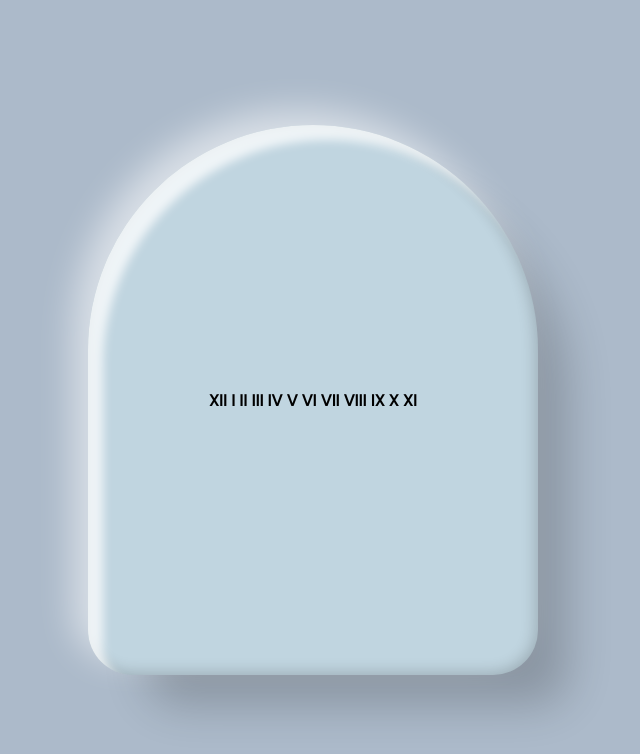
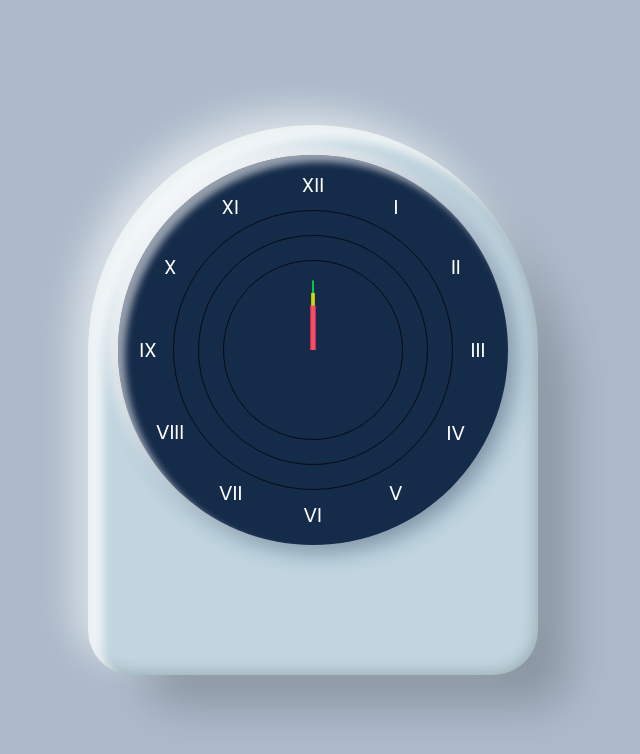
Before and after one commit to jsunh98/anal-clock, a plain HTML site: page index.html in a window 1280 px wide. Shown: the whole page, without its empty margins (327-967 px from the left). Drawn offline with Linux system fonts and the light colour scheme.

Commit message:
added stylings to the analog clock, pushed the roman numerals in place and added the hands with inner circles

```diff
--- a/index.html
+++ b/index.html
@@ -9,9 +9,9 @@
 <body>
     <div class="clock">
         <div class="numbers">
-            <div class="circle" id="sec" style="--clr: #04fc43;"></div>
-            <div class="circle" id="min" style="--clr: #fee800;"></div>
-            <div class="circle" id="hr" style="--clr: #ff2972;"></div>
+            <div class="circle" id="sec" style="--clr: #04fc43;"><i></i></div>
+            <div class="circle" id="min" style="--clr: #fee800;"><i></i></div>
+            <div class="circle" id="hrs" style="--clr: #ff2972;"><i></i></div>
             <span style="--i:0;"><b>XII</b></span>
             <span style="--i:1;"><b>I</b></span>
             <span style="--i:2;"><b>II</b></span>
--- a/styles.css
+++ b/styles.css
@@ -28,3 +28,66 @@ body {
     inset 15px 15px 10px rgba(255,255,255,0.75), -15px -15px 35px rgba(255,255,255,0.55),
     inset -2px -2px 15px rgba(0,0,0,0.2);
 }
+.numbers {
+    position: absolute;
+    top: 30px;
+    width: 390px;
+    height: 390px;
+    background: #152b4a;
+    border-radius: 50%;
+    display: flex;
+    justify-content: center;
+    align-items: center;
+    box-shadow: 7px 7px 22px #152b4a66,
+    inset 7px 7px 7px rgba(255,255,255,0.55),
+    -9px -9px 15px rgba(255,255,255,1)
+}
+.numbers span {
+    position: absolute;
+    inset: 15px;
+    text-align: center;
+    color: #fff;
+    font-size: 1.25em;
+    transform: rotate(calc(30deg * var(--i)));
+}
+.numbers span b {
+    font-weight: 400;
+    display: inline-block;
+    transform: rotate(calc(-30deg * var(--i)));
+}
+.numbers .circle {
+    position: absolute;
+    width: 280px;
+    height: 280px;
+    border: 1px solid rgba(0,0,0,0.75);
+    border-radius: 50%;
+    display: flex;
+    justify-content: center;
+    align-items: flex-start;
+    z-index: 10;
+}
+.numbers .circle i {
+    position: absolute;
+    width: 6px;
+    height: 50%;
+    background: var(--clr);
+    opacity: 0.75;
+    transform-origin: bottom;
+    transform: scaleY(0.5);
+}
+.numbers .circle#sec i {
+    width: 2px;
+
+}
+.numbers .circle#min i {
+    width: 4px;
+
+}
+.numbers .circle#min {
+    width: 230px;
+    height: 230px;
+}
+.numbers .circle#hrs {
+    width: 180px;
+    height: 180px;
+}
```
